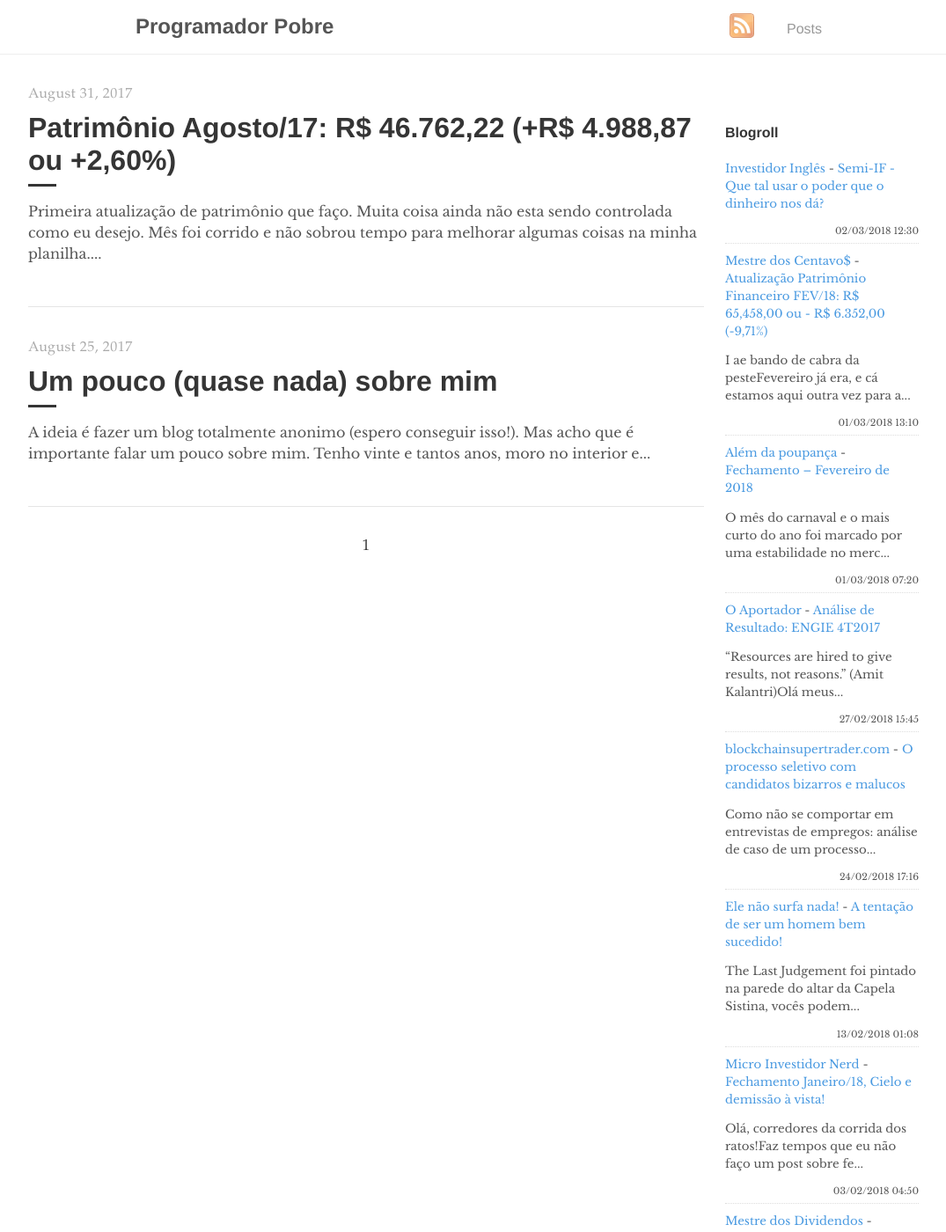
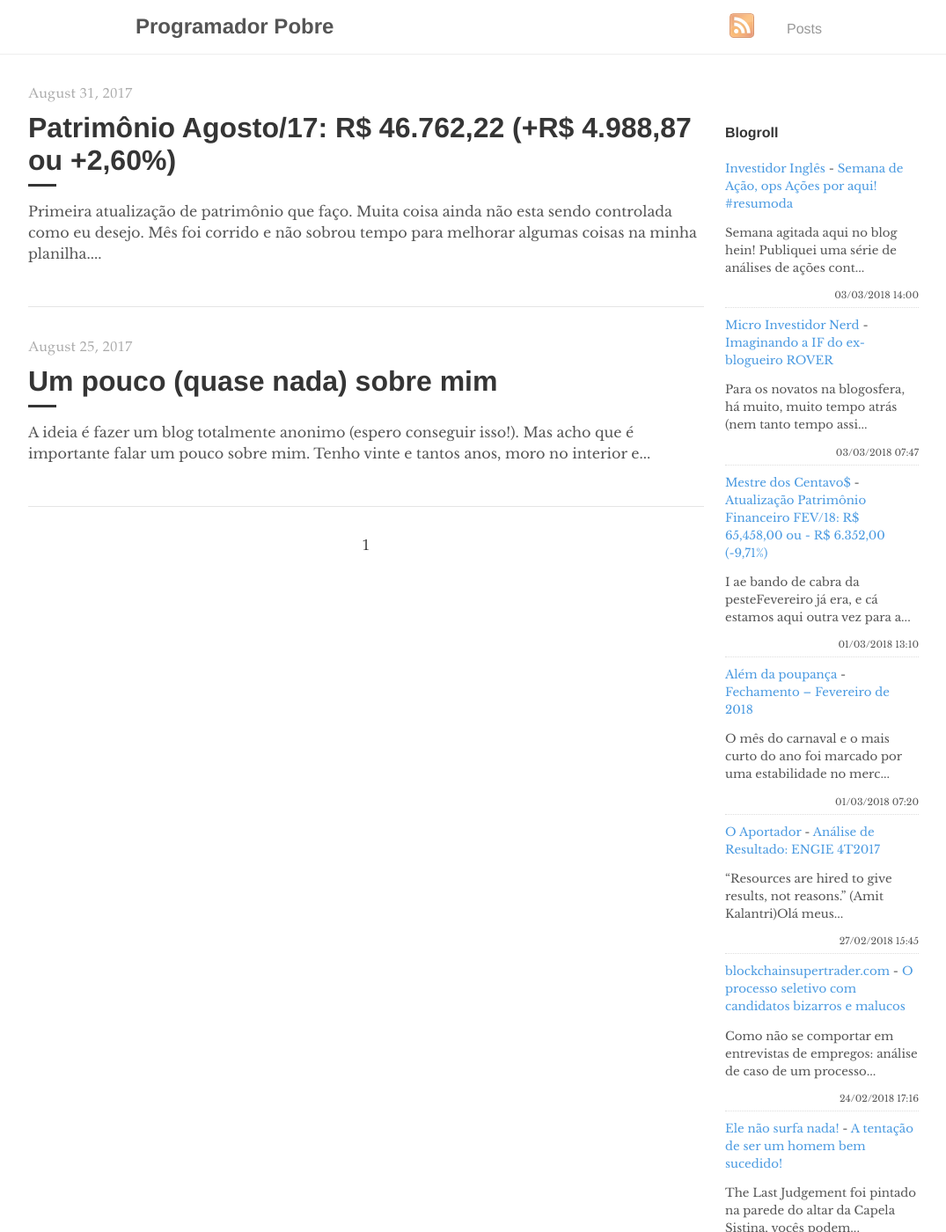
Before and after one commit to programadorpobre/programadorpobre.github.io, a Jekyll site: the page built from index.html, in a window 1280 px wide and 1400 px high. Shown: the whole window at 88% size, without its empty margins (96-1171 px from the left). Built offline with Jekyll 4.4.1, drawn with Linux system fonts in a browser that asks for light colours; the list of posts is cut into pages by our own code; comment, search, counter and statistics services are not loaded.

Commit message:
[ci skip] travis #210

```diff
--- a/_includes/feed-entries.html
+++ b/_includes/feed-entries.html
@@ -1,7 +1,12 @@
 <div class="feed-entry">
-    <a class="feed-entry-site-name" href="http://www.investidoringles.com/">Investidor Inglês</a> - <a class="feed-entry-title" href="http://www.investidoringles.com/2018/03/use-o-poder-dinheiro-nos-da.html">Semi-IF - Que tal usar o poder que o dinheiro nos dá?</a>
-    <p class="feed-entry-summary"></p>
-    <time datetime="2018-03-02T12:30:00.000-03:00">02/03/2018 12:30</time>
+    <a class="feed-entry-site-name" href="http://www.investidoringles.com/">Investidor Inglês</a> - <a class="feed-entry-title" href="http://www.investidoringles.com/2018/03/semana-de-acao-ops-acoes-por-aqui.html">Semana de Ação, ops Ações por aqui!  #resumoda</a>
+    <p class="feed-entry-summary"> Semana agitada aqui no blog hein! Publiquei uma série de análises de ações cont...</p>
+    <time datetime="2018-03-03T14:00:00.000-03:00">03/03/2018 14:00</time>
+</div>
+<div class="feed-entry">
+    <a class="feed-entry-site-name" href="https://microinvestidornerd.blogspot.com/">Micro Investidor Nerd</a> - <a class="feed-entry-title" href="https://microinvestidornerd.blogspot.com/2018/03/imaginando-if-do-ex-blogueiro-rover.html">Imaginando a IF do ex-blogueiro ROVER</a>
+    <p class="feed-entry-summary">Para os novatos na blogosfera, há muito, muito tempo atrás (nem tanto tempo assi...</p>
+    <time datetime="2018-03-03T07:47:00.001-08:00">03/03/2018 07:47</time>
 </div>
 <div class="feed-entry">
     <a class="feed-entry-site-name" href="https://mestredoscentavos.blogspot.com/">Mestre dos Centavo$</a> - <a class="feed-entry-title" href="https://mestredoscentavos.blogspot.com/2018/03/atualizacao-patrimonio-financeiro-fev18.html">Atualização Patrimônio Financeiro FEV/18: R$ 65,458,00 ou - R$ 6.352,00 (-9,71%)</a>
@@ -29,11 +34,6 @@
     <time datetime="2018-02-13T01:08:00.003-02:00">13/02/2018 01:08</time>
 </div>
 <div class="feed-entry">
-    <a class="feed-entry-site-name" href="https://microinvestidornerd.blogspot.com/">Micro Investidor Nerd</a> - <a class="feed-entry-title" href="https://microinvestidornerd.blogspot.com/2018/02/fechamento-janeiro18-cielo-e-demissao.html">Fechamento Janeiro/18, Cielo e demissão à vista!</a>
-    <p class="feed-entry-summary">Olá, corredores da corrida dos ratos!Faz tempos que eu não faço um post sobre fe...</p>
-    <time datetime="2018-02-03T04:50:00.000-08:00">03/02/2018 04:50</time>
-</div>
-<div class="feed-entry">
     <a class="feed-entry-site-name" href="https://mestredosdividendos.blogspot.com/">Mestre dos Dividendos</a> - <a class="feed-entry-title" href="https://mestredosdividendos.blogspot.com/2018/01/pegadinha-do-malandro.html">Pegadinha do malandro</a>
     <p class="feed-entry-summary">Fala ai seus putos : Já escrevo de antemão que não aconteceu nada comigo, estou ...</p>
     <time datetime="2018-01-13T11:12:00.000-08:00">13/01/2018 11:12</time>
```
